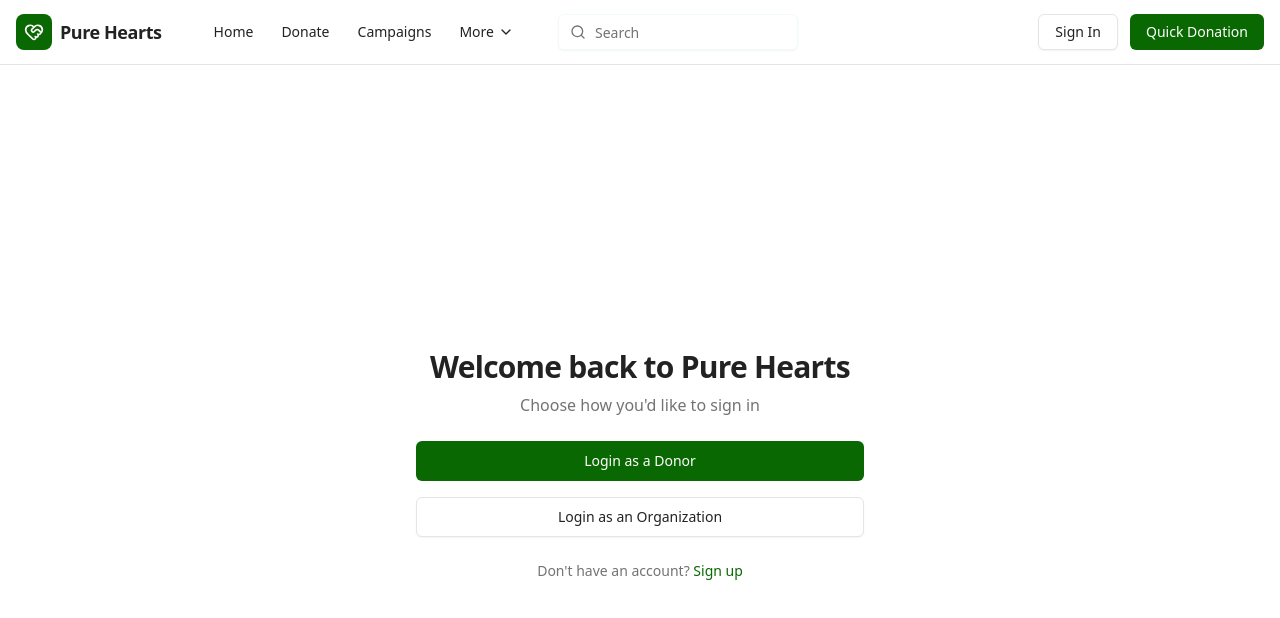
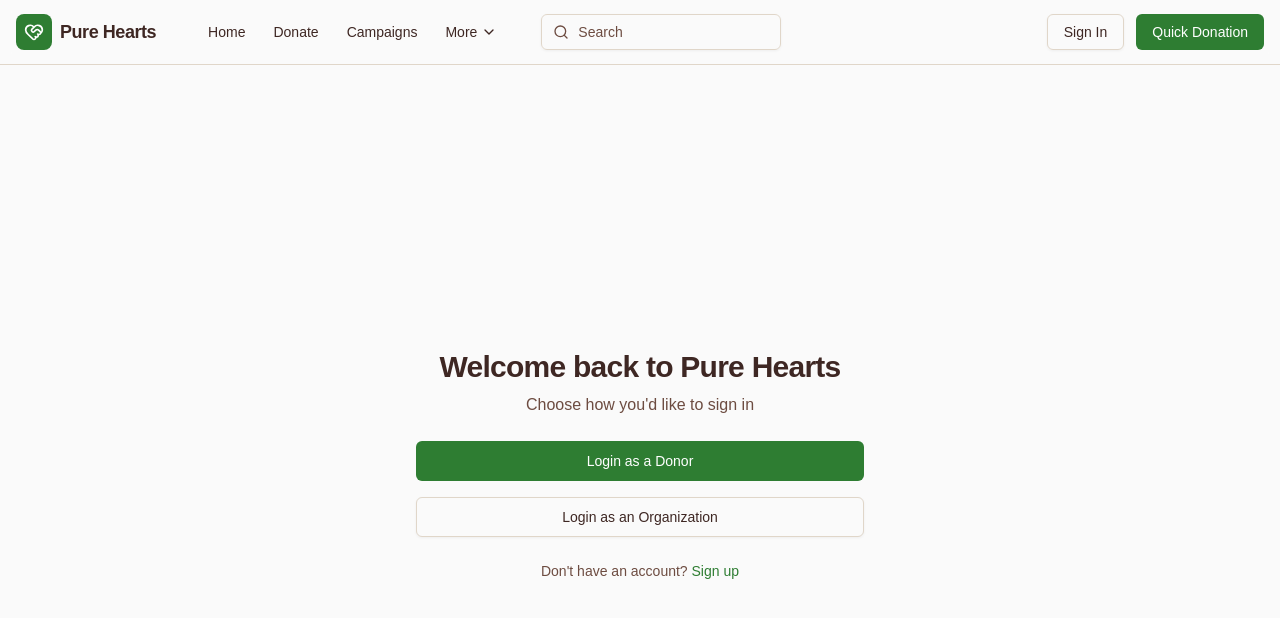
Before and after one commit to MohdSafwanAhmad/pure-hearts, a Next.js app: page /login in a window 1280 px wide. Shown: the top 618 px of the page. Built offline with nearby package versions, Linux system fonts and the light colour scheme.

Commit message:
update project styling to match new style

```diff
--- a/app/globals.css
+++ b/app/globals.css
@@ -4,84 +4,124 @@
 @custom-variant dark (&:is(.dark *));
 
 :root {
-  --background: oklch(1 0 0);
-  --foreground: oklch(0.25 0 0);
-  --card: oklch(1 0 0);
-  --card-foreground: oklch(0.25 0 0);
-  --popover: oklch(1 0 0);
-  --popover-foreground: oklch(0.25 0 0);
+  --background: oklch(0.9851 0 0);
+  --foreground: oklch(0.3000 0.0358 30.2042);
+  --card: oklch(0.9739 0.0073 312.3023);
+  --card-foreground: oklch(0.3000 0.0358 30.2042);
+  --popover: oklch(0.9711 0.0074 80.7211);
+  --popover-foreground: oklch(0.3000 0.0358 30.2042);
   /* Updated primary color to green for Arabic educational site */
-  --primary: oklch(0.45 0.15 142);
-  --primary-foreground: oklch(1 0 0);
+  --primary: oklch(0.5234 0.1347 144.1672);
+  --primary-foreground: oklch(1.0000 0 0);
   /* Updated secondary to light green accent */
-  --secondary: oklch(0.95 0.05 142);
-  --secondary-foreground: oklch(0.25 0 0);
+  --secondary: oklch(0.9571 0.0210 147.6360);
+  --secondary-foreground: oklch(0.4254 0.1159 144.3078);
   /* Updated muted to very light green */
-  --muted: oklch(0.98 0.02 142);
-  --muted-foreground: oklch(0.556 0 0);
+  --muted: oklch(0.9370 0.0142 74.4218);
+  --muted-foreground: oklch(0.4495 0.0486 39.2110);
   /* Updated accent to bright green */
-  --accent: oklch(0.7 0.2 120);
-  --accent-foreground: oklch(1 0 0);
-  --destructive: oklch(0.577 0.245 27.325);
-  --destructive-foreground: oklch(0.577 0.245 27.325);
-  --border: oklch(0.922 0 0);
-  --input: oklch(0.98 0.02 142);
-  --ring: oklch(0.45 0.15 142);
-  --chart-1: oklch(0.45 0.15 142);
-  --chart-2: oklch(0.7 0.2 120);
-  --chart-3: oklch(0.98 0.02 142);
-  --chart-4: oklch(0.25 0 0);
-  --chart-5: oklch(1 0 0);
+  --accent: oklch(0.8952 0.0504 146.0366);
+  --accent-foreground: oklch(0.4254 0.1159 144.3078);
+  --destructive: oklch(0.5386 0.1937 26.7249);
+  --destructive-foreground: oklch(1.0000 0 0);
+  --border: oklch(0.8805 0.0208 74.6428);
+  --input: oklch(0.8805 0.0208 74.6428);
+  --ring: oklch(0.5234 0.1347 144.1672);
+  --chart-1: oklch(0.6731 0.1624 144.2083);
+  --chart-2: oklch(0.5752 0.1446 144.1813);
+  --chart-3: oklch(0.5234 0.1347 144.1672);
+  --chart-4: oklch(0.4254 0.1159 144.3078);
+  --chart-5: oklch(0.2157 0.0453 145.7256);
   --radius: 0.5rem;
-  --sidebar: oklch(0.98 0.02 142);
-  --sidebar-foreground: oklch(0.25 0 0);
-  --sidebar-primary: oklch(0.45 0.15 142);
-  --sidebar-primary-foreground: oklch(1 0 0);
-  --sidebar-accent: oklch(0.7 0.2 120);
-  --sidebar-accent-foreground: oklch(0.25 0 0);
-  --sidebar-border: oklch(0.922 0 0);
-  --sidebar-ring: oklch(0.45 0.15 142);
+  --sidebar: oklch(0.9370 0.0142 74.4218);
+  --sidebar-foreground: oklch(0.3000 0.0358 30.2042);
+  --sidebar-primary: oklch(0.5234 0.1347 144.1672);
+  --sidebar-primary-foreground: oklch(1.0000 0 0);
+  --sidebar-accent: oklch(0.8952 0.0504 146.0366);
+  --sidebar-accent-foreground: oklch(0.4254 0.1159 144.3078);
+  --sidebar-border: oklch(0.8805 0.0208 74.6428);
+  --sidebar-ring: oklch(0.5234 0.1347 144.1672);
+  --font-sans: Montserrat, sans-serif;
+  --font-serif: Merriweather, serif;
+  --font-mono: Source Code Pro, monospace;
+  --shadow-color: oklch(0 0 0);
+  --shadow-opacity: 0.1;
+  --shadow-blur: 3px;
+  --shadow-spread: 0px;
+  --shadow-offset-x: 0;
+  --shadow-offset-y: 1px;
+  --letter-spacing: 0em;
+  --spacing: 0.25rem;
+  --shadow-2xs: 0 1px 3px 0px hsl(0 0% 0% / 0.05);
+  --shadow-xs: 0 1px 3px 0px hsl(0 0% 0% / 0.05);
+  --shadow-sm: 0 1px 3px 0px hsl(0 0% 0% / 0.10), 0 1px 2px -1px hsl(0 0% 0% / 0.10);
+  --shadow: 0 1px 3px 0px hsl(0 0% 0% / 0.10), 0 1px 2px -1px hsl(0 0% 0% / 0.10);
+  --shadow-md: 0 1px 3px 0px hsl(0 0% 0% / 0.10), 0 2px 4px -1px hsl(0 0% 0% / 0.10);
+  --shadow-lg: 0 1px 3px 0px hsl(0 0% 0% / 0.10), 0 4px 6px -1px hsl(0 0% 0% / 0.10);
+  --shadow-xl: 0 1px 3px 0px hsl(0 0% 0% / 0.10), 0 8px 10px -1px hsl(0 0% 0% / 0.10);
+  --shadow-2xl: 0 1px 3px 0px hsl(0 0% 0% / 0.25);
+  --tracking-normal: 0em;
 }
 
 .dark {
-  --background: oklch(0.145 0 0);
-  --foreground: oklch(0.985 0 0);
-  --card: oklch(0.145 0 0);
-  --card-foreground: oklch(0.985 0 0);
-  --popover: oklch(0.145 0 0);
-  --popover-foreground: oklch(0.985 0 0);
-  --primary: oklch(0.55 0.15 142);
-  --primary-foreground: oklch(0.145 0 0);
-  --secondary: oklch(0.269 0 0);
-  --secondary-foreground: oklch(0.985 0 0);
-  --muted: oklch(0.269 0 0);
-  --muted-foreground: oklch(0.708 0 0);
-  --accent: oklch(0.7 0.2 120);
-  --accent-foreground: oklch(0.145 0 0);
-  --destructive: oklch(0.396 0.141 25.723);
-  --destructive-foreground: oklch(0.637 0.237 25.331);
-  --border: oklch(0.269 0 0);
-  --input: oklch(0.269 0 0);
-  --ring: oklch(0.439 0 0);
-  --chart-1: oklch(0.55 0.15 142);
-  --chart-2: oklch(0.7 0.2 120);
-  --chart-3: oklch(0.769 0.188 70.08);
-  --chart-4: oklch(0.627 0.265 303.9);
-  --chart-5: oklch(0.645 0.246 16.439);
-  --sidebar: oklch(0.205 0 0);
-  --sidebar-foreground: oklch(0.985 0 0);
-  --sidebar-primary: oklch(0.55 0.15 142);
-  --sidebar-primary-foreground: oklch(0.985 0 0);
-  --sidebar-accent: oklch(0.269 0 0);
-  --sidebar-accent-foreground: oklch(0.985 0 0);
-  --sidebar-border: oklch(0.269 0 0);
-  --sidebar-ring: oklch(0.439 0 0);
+  --background: oklch(0.2683 0.0279 150.7681);
+  --foreground: oklch(0.9423 0.0097 72.6595);
+  --card: oklch(0.3327 0.0271 146.9867);
+  --card-foreground: oklch(0.9423 0.0097 72.6595);
+  --popover: oklch(0.3327 0.0271 146.9867);
+  --popover-foreground: oklch(0.9423 0.0097 72.6595);
+  --primary: oklch(0.6731 0.1624 144.2083);
+  --primary-foreground: oklch(0.2157 0.0453 145.7256);
+  --secondary: oklch(0.3942 0.0265 142.9926);
+  --secondary-foreground: oklch(0.8970 0.0166 142.5518);
+  --muted: oklch(0.3327 0.0271 146.9867);
+  --muted-foreground: oklch(0.8579 0.0174 76.0955);
+  --accent: oklch(0.5752 0.1446 144.1813);
+  --accent-foreground: oklch(0.9423 0.0097 72.6595);
+  --destructive: oklch(0.5386 0.1937 26.7249);
+  --destructive-foreground: oklch(0.9423 0.0097 72.6595);
+  --border: oklch(0.3942 0.0265 142.9926);
+  --input: oklch(0.3942 0.0265 142.9926);
+  --ring: oklch(0.6731 0.1624 144.2083);
+  --chart-1: oklch(0.7660 0.1179 145.2950);
+  --chart-2: oklch(0.7185 0.1417 144.8887);
+  --chart-3: oklch(0.6731 0.1624 144.2083);
+  --chart-4: oklch(0.6291 0.1543 144.2031);
+  --chart-5: oklch(0.5752 0.1446 144.1813);
+  --sidebar: oklch(0.2683 0.0279 150.7681);
+  --sidebar-foreground: oklch(0.9423 0.0097 72.6595);
+  --sidebar-primary: oklch(0.6731 0.1624 144.2083);
+  --sidebar-primary-foreground: oklch(0.2157 0.0453 145.7256);
+  --sidebar-accent: oklch(0.5752 0.1446 144.1813);
+  --sidebar-accent-foreground: oklch(0.9423 0.0097 72.6595);
+  --sidebar-border: oklch(0.3942 0.0265 142.9926);
+  --sidebar-ring: oklch(0.6731 0.1624 144.2083);
+  --radius: 0.5rem;
+  --font-sans: Montserrat, sans-serif;
+  --font-serif: Merriweather, serif;
+  --font-mono: Source Code Pro, monospace;
+  --shadow-color: oklch(0 0 0);
+  --shadow-opacity: 0.1;
+  --shadow-blur: 3px;
+  --shadow-spread: 0px;
+  --shadow-offset-x: 0;
+  --shadow-offset-y: 1px;
+  --letter-spacing: 0em;
+  --spacing: 0.25rem;
+  --shadow-2xs: 0 1px 3px 0px hsl(0 0% 0% / 0.05);
+  --shadow-xs: 0 1px 3px 0px hsl(0 0% 0% / 0.05);
+  --shadow-sm: 0 1px 3px 0px hsl(0 0% 0% / 0.10), 0 1px 2px -1px hsl(0 0% 0% / 0.10);
+  --shadow: 0 1px 3px 0px hsl(0 0% 0% / 0.10), 0 1px 2px -1px hsl(0 0% 0% / 0.10);
+  --shadow-md: 0 1px 3px 0px hsl(0 0% 0% / 0.10), 0 2px 4px -1px hsl(0 0% 0% / 0.10);
+  --shadow-lg: 0 1px 3px 0px hsl(0 0% 0% / 0.10), 0 4px 6px -1px hsl(0 0% 0% / 0.10);
+  --shadow-xl: 0 1px 3px 0px hsl(0 0% 0% / 0.10), 0 8px 10px -1px hsl(0 0% 0% / 0.10);
+  --shadow-2xl: 0 1px 3px 0px hsl(0 0% 0% / 0.25);
 }
 
 @theme inline {
   /* Updated font variables to match the new Inter and JetBrains Mono fonts */
-  --font-sans: var(--font-inter);
-  --font-mono: var(--font-mono);
+  --font-sans: Montserrat, sans-serif;
+  --font-mono: Source Code Pro, monospace;
   --color-background: var(--background);
   --color-foreground: var(--foreground);
   --color-card: var(--card);
@@ -118,6 +158,30 @@
   --color-sidebar-accent-foreground: var(--sidebar-accent-foreground);
   --color-sidebar-border: var(--sidebar-border);
   --color-sidebar-ring: var(--sidebar-ring);
+  --font-serif: Merriweather, serif;
+  --radius: 0.5rem;
+  --tracking-tighter: calc(var(--tracking-normal) - 0.05em);
+  --tracking-tight: calc(var(--tracking-normal) - 0.025em);
+  --tracking-wide: calc(var(--tracking-normal) + 0.025em);
+  --tracking-wider: calc(var(--tracking-normal) + 0.05em);
+  --tracking-widest: calc(var(--tracking-normal) + 0.1em);
+  --tracking-normal: var(--tracking-normal);
+  --shadow-2xl: var(--shadow-2xl);
+  --shadow-xl: var(--shadow-xl);
+  --shadow-lg: var(--shadow-lg);
+  --shadow-md: var(--shadow-md);
+  --shadow: var(--shadow);
+  --shadow-sm: var(--shadow-sm);
+  --shadow-xs: var(--shadow-xs);
+  --shadow-2xs: var(--shadow-2xs);
+  --spacing: var(--spacing);
+  --letter-spacing: var(--letter-spacing);
+  --shadow-offset-y: var(--shadow-offset-y);
+  --shadow-offset-x: var(--shadow-offset-x);
+  --shadow-spread: var(--shadow-spread);
+  --shadow-blur: var(--shadow-blur);
+  --shadow-opacity: var(--shadow-opacity);
+  --color-shadow-color: var(--shadow-color);
 }
 
 @layer base {
@@ -126,6 +190,7 @@
   }
   body {
     @apply bg-background text-foreground;
+    letter-spacing: var(--tracking-normal);
   }
 }
 
```
